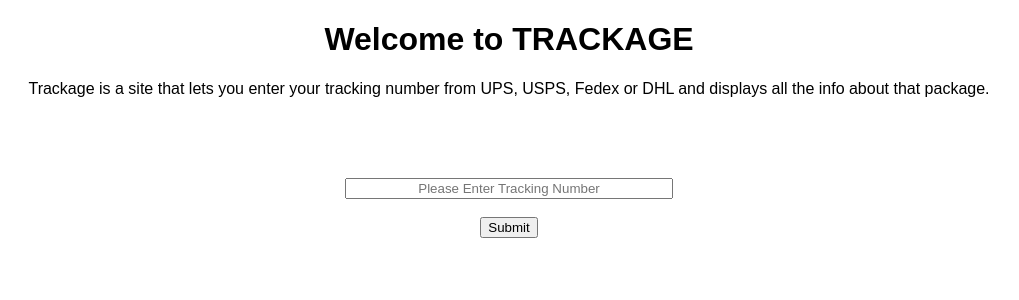
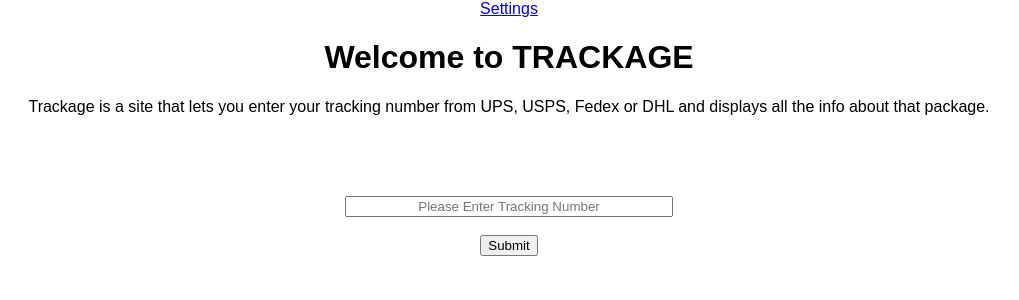
Before and after one commit to BaeJ94/Trackage, a React (Create React App) app: page /settings in a window 1280 px wide. Shown: the top 300 px of the page, without its empty margins (131-1150 px from the left). Built offline with nearby package versions, Linux system fonts and the light colour scheme.

Commit message:
Settings.js still needs to be imported correctly to render at top of page. Issue with syntax probably.

```diff
--- a/src/App.js
+++ b/src/App.js
@@ -1,5 +1,6 @@
 import React, { Component } from 'react';
-import {Route, Switch} from 'react-router-dom';
+import {Route, Switch, Link} from 'react-router-dom';
+import settings from './components/settings';
 import axios from 'axios';
 import './App.css'
 
@@ -22,7 +23,7 @@
     axios.post('/api', {package: trackNum})
       .then((res) =>{
         this.setState({
-          response: res.data.TrackResponse.TrackInfo[0].$.ID + res.data.TrackResponse.TrackInfo[0].TrackSummary
+          response: res.data.TrackResponse.TrackInfo[0].$.ID + "\n" + res.data.TrackResponse.TrackInfo[0].TrackSummary
         })
         //Use .map or similar object method to filter into into bullets or paragraphs
 
@@ -39,6 +40,7 @@
   render() {
     return (
       <div className="App">
+        <Link to="/settings" render={settings}>Settings</Link>
         <h1>Welcome to TRACKAGE</h1>
         <p>Trackage is a site that lets you enter your tracking number from UPS, USPS, Fedex or DHL and displays all the info about that package.</p>
         <input onChange={this.handleInput} value={this.state.trackNum} id="trackNum" placeholder="Please Enter Tracking Number"></input>
@@ -47,7 +49,7 @@
         <button onClick={this.handleTrackingRequest} type='submit' id="butt">Submit</button>
         <p>{this.state.response}</p>
         <Switch>
-          <Route exact path='/trackinfo'/>
+          <Route exact path='./components/settings'/>
         </Switch>
       </div>
     );
--- /dev/null
+++ b/src/components/settings.js
@@ -0,0 +1,21 @@
+import React, { Component } from 'react';
+
+class settings extends React.Component{
+    constructor(){
+        super();
+        this.state = {
+            num: ''
+        }
+    }
+
+    render(){
+        return(
+            <div>
+                <h1>Settings</h1>
+                <p>Fix How Your information is displayed here</p>
+            </div>
+        )
+    }
+}
+
+export default settings;
```
Also changed, not shown: src/components/trackinfo.js (deleted, +0 -16 lines).
